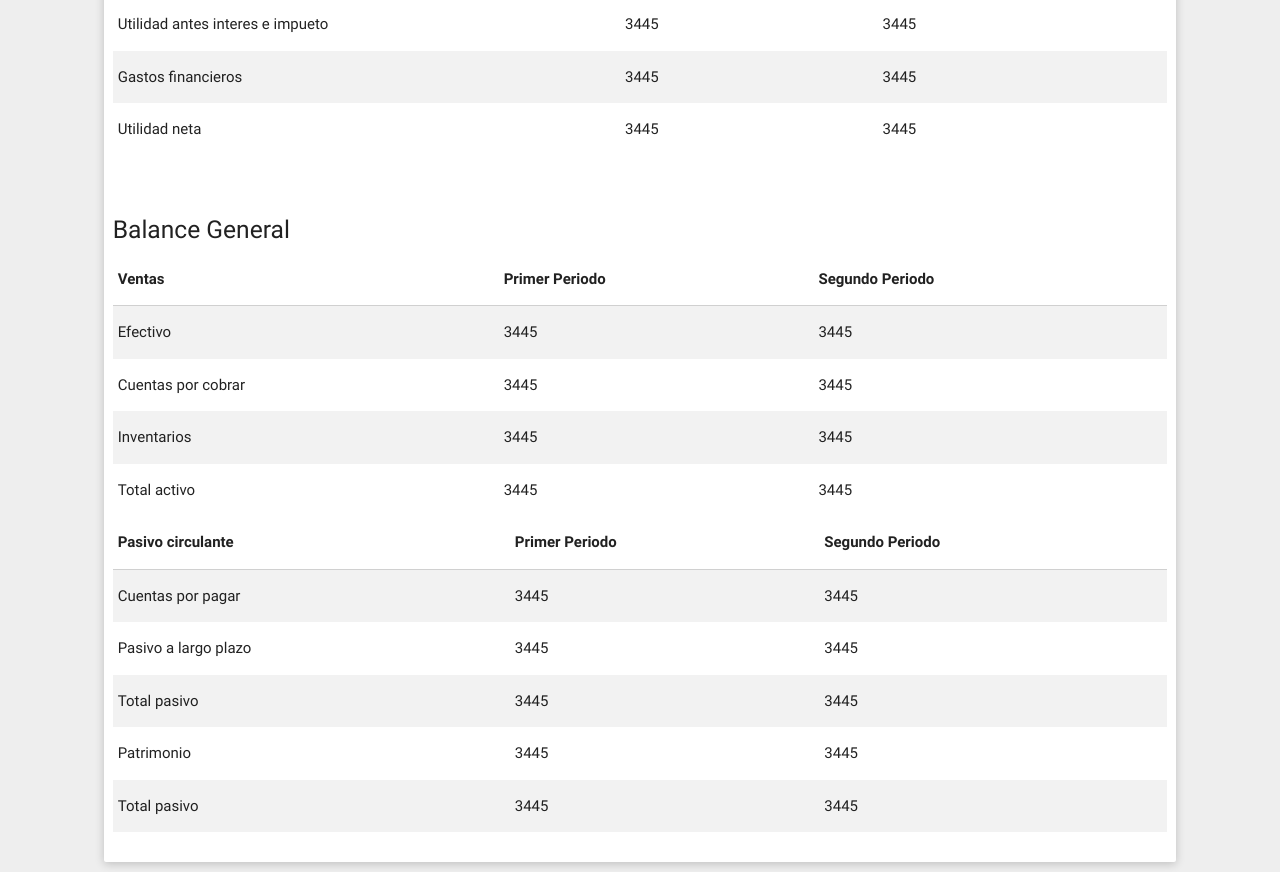
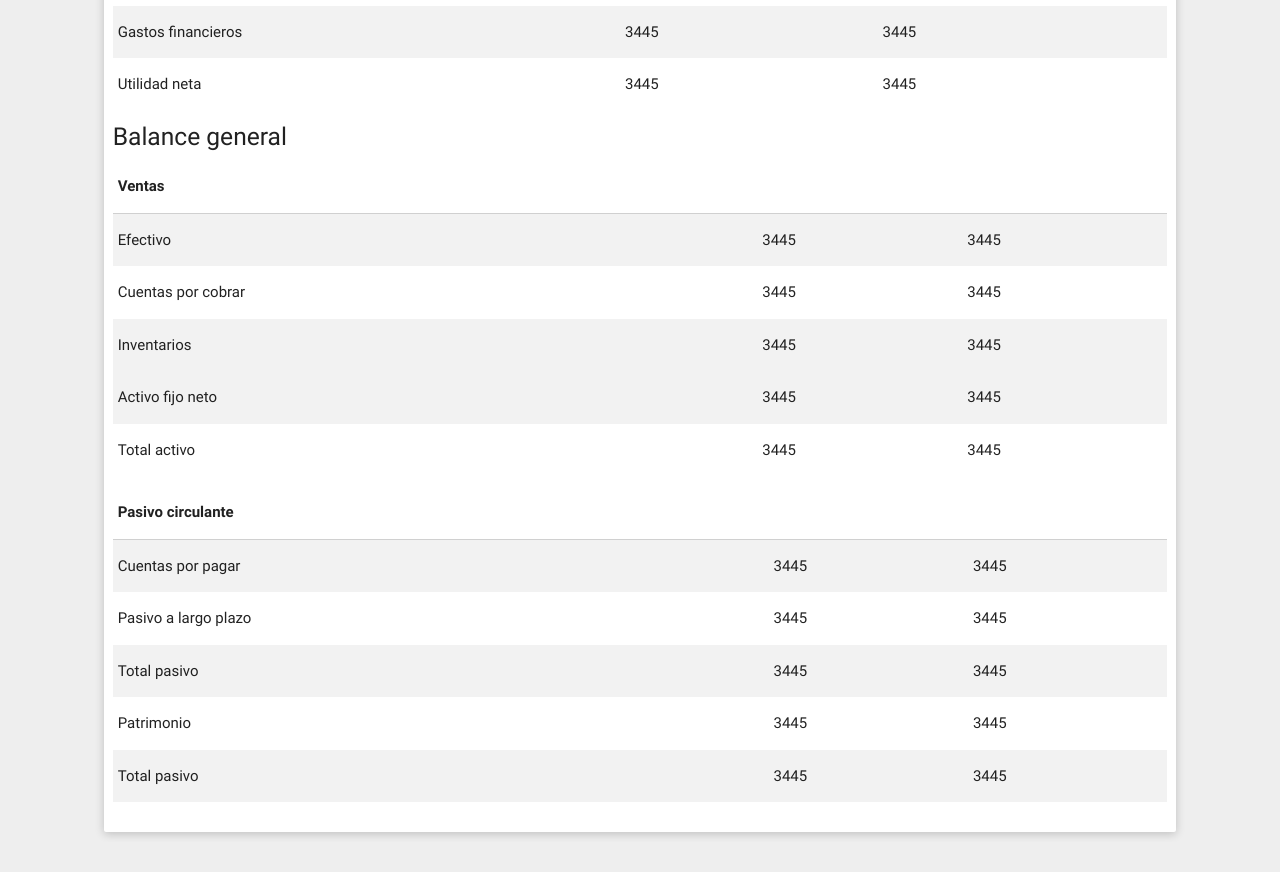
Before and after one commit to cesartoruo15/ProyectoRazonesFinancieras, an Angular app: page /estados-financieros in a window 1280 px wide. Shown: the part 588-1460 px from the top of the page. After the commit the page ends 1430 px from the top, so only its background shows below. Built offline with nearby package versions, Linux system fonts and the light colour scheme; what angular2-materialize would draw is missing.

Commit message:
1
arreglo de tablas

```diff
--- a/src/app/Componentes/estado-financiero/estado-financiero.component.html
+++ b/src/app/Componentes/estado-financiero/estado-financiero.component.html
@@ -4,7 +4,6 @@
             <div id="cajas2" class="z-depth-1">
                 <h5 class="center-align">Estado Financiero</h5>
                 <p>Estados Financieros para el periodo de tiempo </p>
-
                 <div class="row" id="balance">
                     <h5>Estado de Resultados</h5>
                     <table class="striped">
@@ -15,7 +14,6 @@
                                 <th>Segundo Periodo</th>
                             </tr>
                         </thead>
-
                         <tbody>
                             <tr>
                                 <td>Ventas</td>
@@ -57,22 +55,17 @@
                                 <td> 3445</td>
                                 <td> 3445</td>
                             </tr>
-
                         </tbody>
                     </table>
                 </div>
-
                 <div class="row" id="balance">
-                    <h5>Balance General</h5>
+                    <h5>Balance general</h5>
                     <table class="striped">
                         <thead>
                             <tr>
                                 <th>Ventas</th>
-                                <th>Primer Periodo</th>
-                                <th>Segundo Periodo</th>
                             </tr>
                         </thead>
-
                         <tbody>
                             <tr>
                                 <td>Efectivo</td>
@@ -89,23 +82,31 @@
                                 <td> 3445</td>
                                 <td> 3445</td>
                             </tr>
+                            <tr class="hide">
+                                <td>Total activo circulante</td>
+                                <td> 3445</td>
+                                <td> 3445</td>
+                            </tr>
+                            <tr>
+                                <td>Activo fijo neto</td>
+                                <td> 3445</td>
+                                <td> 3445</td>
+                            </tr>
                             <tr>
                                 <td>Total activo</td>
                                 <td> 3445</td>
                                 <td> 3445</td>
                             </tr>
-
                         </tbody>
                     </table>
+                </div>
+                <div class="row" id="balance">
                     <table class="striped">
                         <thead>
                             <tr>
                                 <th>Pasivo circulante</th>
-                                    <th>Primer Periodo</th>
-                                    <th>Segundo Periodo</th>
                             </tr>
                         </thead>
-
                         <tbody>
                             <tr>
                                 <td>Cuentas por pagar</td>
@@ -122,6 +123,7 @@
                                 <td> 3445</td>
                                 <td> 3445</td>
                             </tr>
+
                             <tr>
                                 <td>Patrimonio</td>
                                 <td> 3445</td>
--- a/src/styles.css
+++ b/src/styles.css
@@ -51,7 +51,7 @@
     border-top: 3px solid rgb(0, 23, 255);
   }
   #balance{
-    margin-top: 60px;
+   /* margin-top: 60px;*/
   }
   #model{
     padding-top: 5px;
```
Lines whose indentation alone changed are shown as unchanged.
